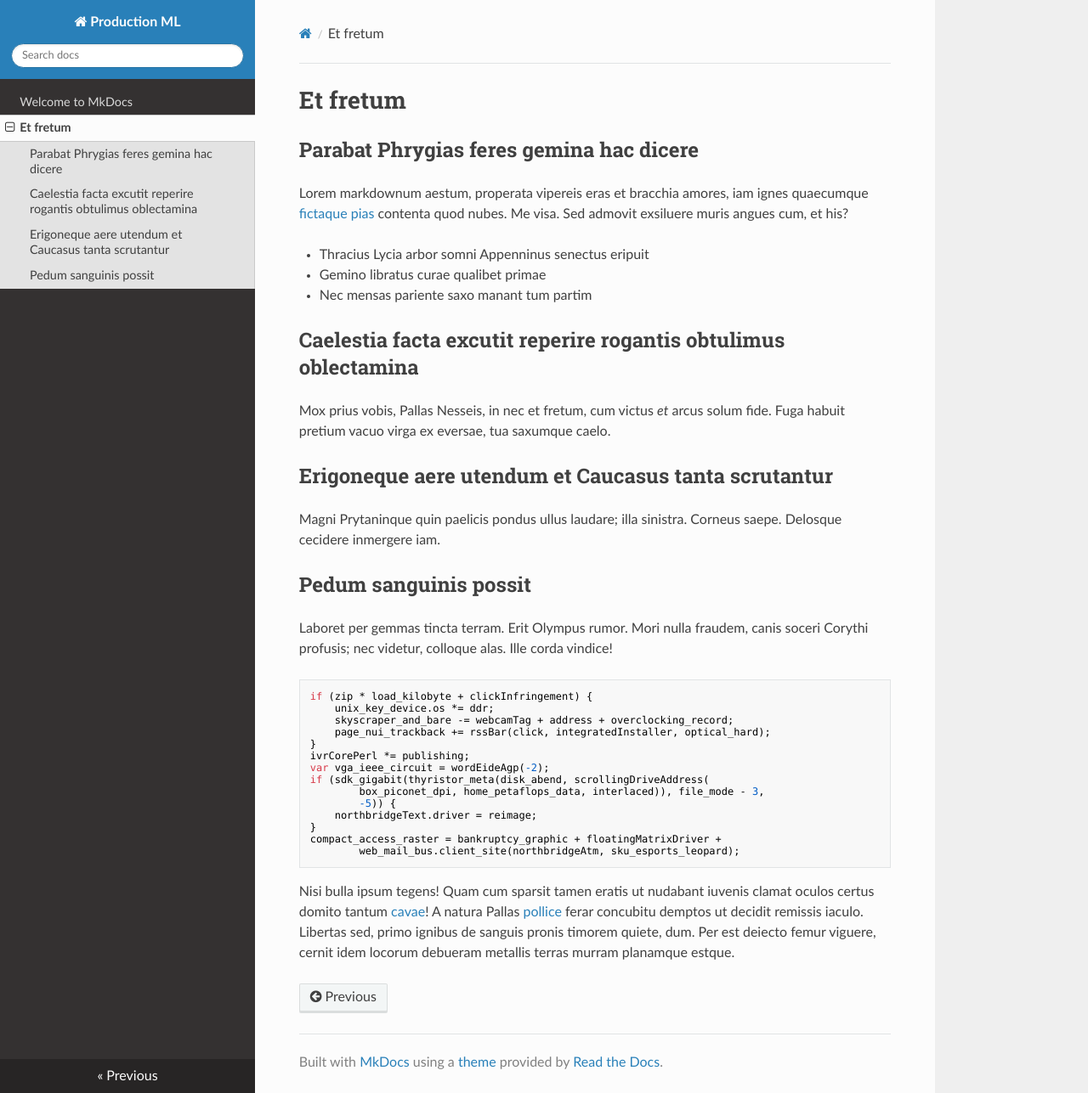
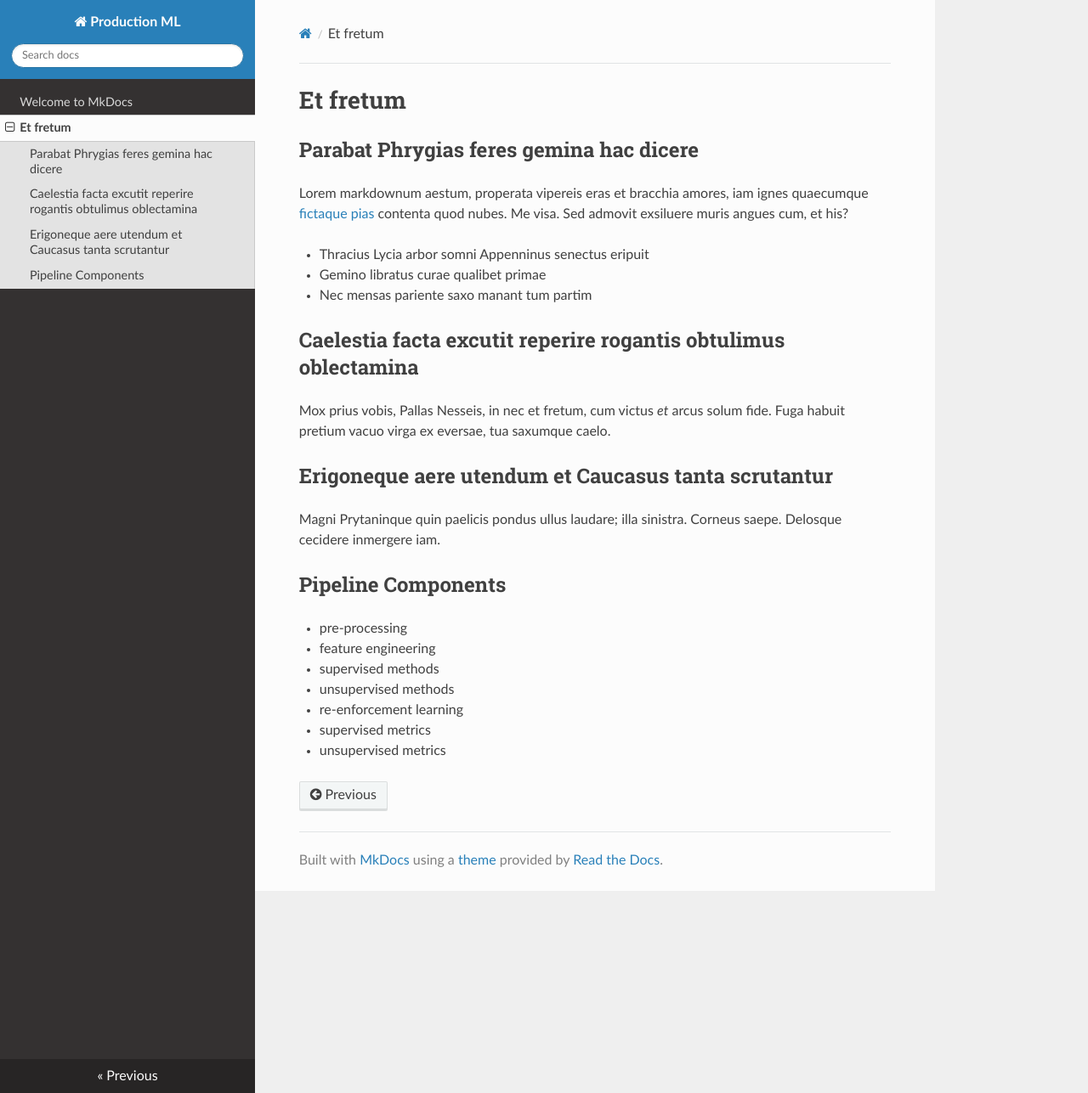
Before and after one commit to mconwa02/production_ml, an MkDocs documentation site: the page built from docs/about.md, in a window 1280 px wide and 1287 px high. Shown: the whole window at 85% size. Built offline with MkDocs 1.6.1, drawn with Linux system fonts in a browser that asks for light colours; nearby versions of some CDN libraries.

Commit message:
adding files and components

```diff
--- a/docs/about.md
+++ b/docs/about.md
@@ -20,30 +20,12 @@ fide. Fuga habuit pretium vacuo virga ex eversae, tua saxumque caelo.
 Magni Prytaninque quin paelicis pondus ullus laudare; illa sinistra. Corneus
 saepe. Delosque cecidere inmergere iam.
 
-## Pedum sanguinis possit
+## Pipeline Components
 
-Laboret per gemmas tincta terram. Erit Olympus rumor. Mori nulla fraudem, canis
-soceri Corythi profusis; nec videtur, colloque alas. Ille corda vindice!
-
-    if (zip * load_kilobyte + clickInfringement) {
-        unix_key_device.os *= ddr;
-        skyscraper_and_bare -= webcamTag + address + overclocking_record;
-        page_nui_trackback += rssBar(click, integratedInstaller, optical_hard);
-    }
-    ivrCorePerl *= publishing;
-    var vga_ieee_circuit = wordEideAgp(-2);
-    if (sdk_gigabit(thyristor_meta(disk_abend, scrollingDriveAddress(
-            box_piconet_dpi, home_petaflops_data, interlaced)), file_mode - 3,
-            -5)) {
-        northbridgeText.driver = reimage;
-    }
-    compact_access_raster = bankruptcy_graphic + floatingMatrixDriver +
-            web_mail_bus.client_site(northbridgeAtm, sku_esports_leopard);
-
-Nisi bulla ipsum tegens! Quam cum sparsit tamen eratis ut nudabant iuvenis
-clamat oculos certus domito tantum
-[cavae](http://www.inmittiturmarmore.com/virgo.aspx)! A natura Pallas
-[pollice](http://tolleerat.com/) ferar concubitu demptos ut decidit remissis
-iaculo. Libertas sed, primo ignibus de sanguis pronis timorem quiete, dum. Per
-est deiecto femur viguere, cernit idem locorum debueram metallis terras murram
-planamque estque.
+- pre-processing
+- feature engineering
+- supervised methods
+- unsupervised methods
+- re-enforcement learning
+- supervised metrics
+- unsupervised metrics
```
Also changed, not shown: src/components/__init__.py (added).
